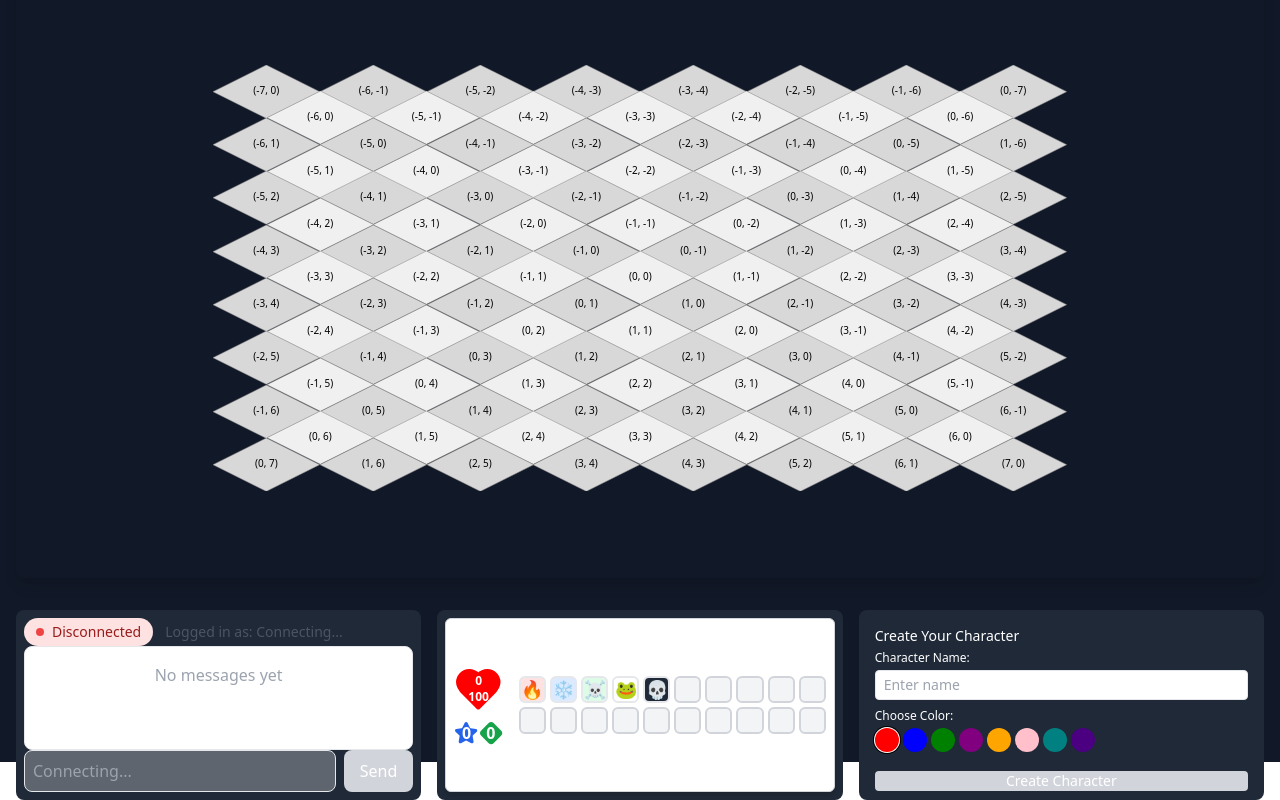
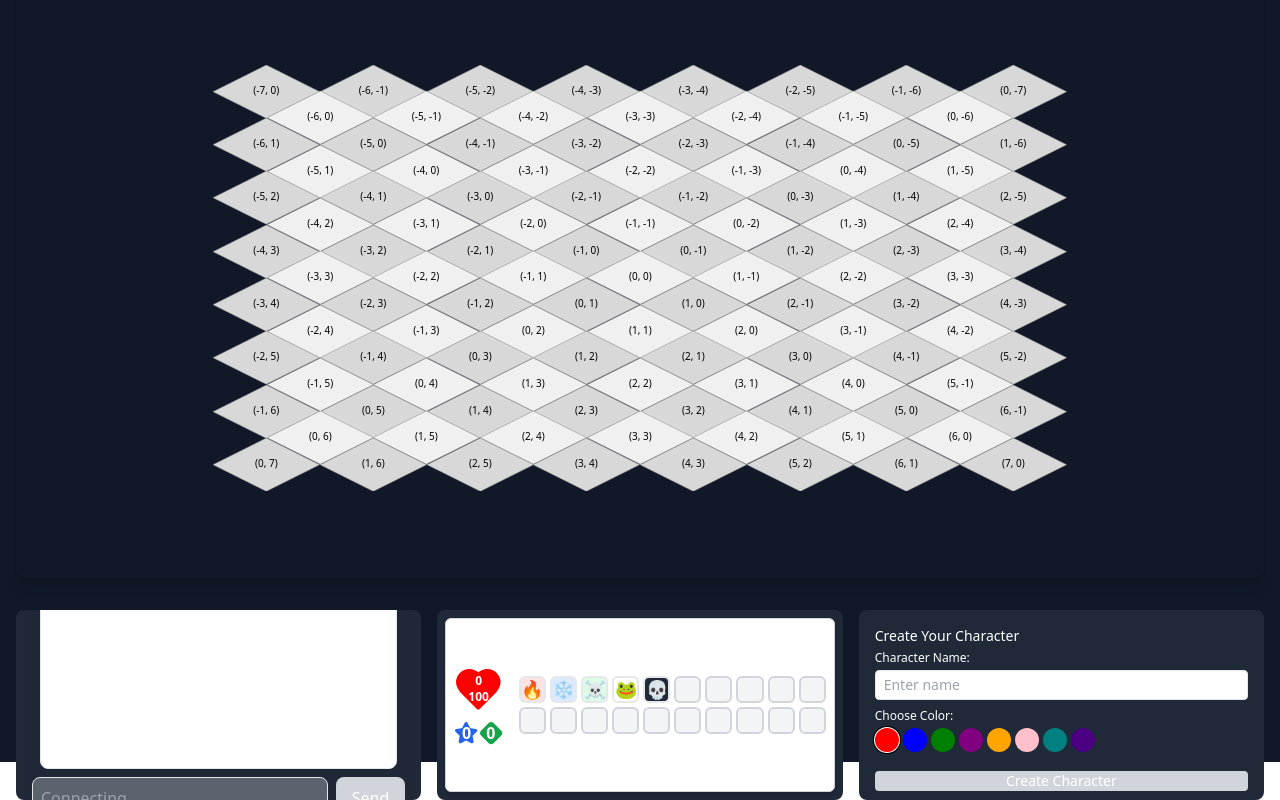
Before and after one commit to AntoineROYERB/dofus.js, a React (Vite) app in the folder frontend/: page / in a window 1280 px wide. Built offline with nearby package versions, Linux system fonts and the light colour scheme; no server answers; the HTML template or start-up script is replaced by a standard one.

Commit message:
feat: enhance chat components with improved styling and resizing functionality

```diff
--- a/frontend/src/components/Chat/Chat.tsx
+++ b/frontend/src/components/Chat/Chat.tsx
@@ -5,16 +5,18 @@
 
 export const Chat: React.FC = () => {
   return (
+    <div className="bg-gray-800/80 backdrop-blur-sm rounded-lg p-2 flex flex-col">
       <div className="flex flex-col h-full">
         {/* Keep ConnectionStatus fixed at the top */}
         <ConnectionStatus />
 
         {/* Scrollable chat window */}
-      <div className="flex-1 overflow-y-auto">
+        <div className="flex-1 overflow-y-auto p-2">
           <ChatWindow />
         </div>
 
         <ChatInput />
       </div>
+    </div>
   );
 };
--- a/frontend/src/components/Chat/ChatInput.tsx
+++ b/frontend/src/components/Chat/ChatInput.tsx
@@ -33,7 +33,7 @@
           onChange={(e) => setMessage(e.target.value)}
           disabled={!connected}
           placeholder={connected ? "Type a message..." : "Connecting..."}
-          className="flex-1 p-2 border rounded-lg focus:outline-none focus:ring-2 focus:ring-blue-500"
+          className="flex-1 p-2 border rounded-lg focus:outline-none focus:ring-2 focus:ring-blue-500 text-black"
         />
         <button
           type="submit"
--- a/frontend/src/components/Chat/ChatWindow.tsx
+++ b/frontend/src/components/Chat/ChatWindow.tsx
@@ -1,28 +1,54 @@
-import React, { useRef, useEffect } from "react";
+import React, { useState, useCallback, useRef, useEffect } from "react";
 import { useWebSocket } from "../../context/WebSocketContext";
 
 export const ChatWindow: React.FC = () => {
   const { chatMessages, userId } = useWebSocket();
   const messagesEndRef = useRef<HTMLDivElement>(null);
-  let lastMessageId: string | null = null; // Variable pour mémoriser l'ID du dernier message affiché
+  const chatWindowRef = useRef<HTMLDivElement>(null);
+  const [height, setHeight] = useState(200); // Initial height
+  let lastMessageId: string | null = null;
 
   useEffect(() => {
     messagesEndRef.current?.scrollIntoView({ behavior: "smooth" });
   }, [chatMessages]);
 
+  const startResizing = useCallback((mouseDownEvent: React.MouseEvent<HTMLDivElement>) => {
+    const startY = mouseDownEvent.clientY;
+    const startHeight = chatWindowRef.current?.offsetHeight || height;
+
+    const doDrag = (mouseMoveEvent: MouseEvent) => {
+      const newHeight = startHeight - (mouseMoveEvent.clientY - startY);
+      setHeight(newHeight > 100 ? newHeight : 100); // Set a minimum height
+    };
+
+    const stopDrag = () => {
+      window.removeEventListener('mousemove', doDrag);
+      window.removeEventListener('mouseup', stopDrag);
+    };
+
+    window.addEventListener('mousemove', doDrag);
+    window.addEventListener('mouseup', stopDrag);
+  }, [height]);
+
   return (
-    <div className="w-full h-full border rounded-lg bg-white shadow-sm">
-      <div className="overflow-y-auto p-4">
+    <div
+      ref={chatWindowRef}
+      style={{ height: `${height}px` }}
+      className="relative w-full border rounded-lg bg-white shadow-sm overflow-hidden"
+    >
+      <div
+        onMouseDown={startResizing}
+        className="absolute top-0 right-0 w-4 h-4 cursor-ns-resize bg-gray-400 hover:bg-gray-500 transition-colors"
+        title="Resize"
+      />
+      <div className="h-full overflow-y-auto p-4">
         {chatMessages.length === 0 ? (
-          <div className="text-gray-400 text-center">No messages yet</div>
+          <div className="text-gray-500 text-center">No messages yet</div>
         ) : (
           chatMessages.map((msg, index) => {
-            // Vérifie si l'ID du message est le même que celui du précédent
             if (msg.messageId === lastMessageId) {
-              return null; // Ignore ce message
+              return null;
             }
-
-            // Mémorise l'ID du message actuel
             lastMessageId = msg.messageId;
 
             return msg.type === "chat" ? (
@@ -34,8 +60,8 @@
                     : "bg-gray-100 w-fit max-w-[80%]"
                 }`}
               >
-                <div className="text-xs text-gray-600 mb-1">{msg.userName}</div>
-                <div className="break-words">{msg.content}</div>
+                <div className="text-xs text-gray-800 mb-1">{msg.userName}</div>
+                <div className="break-words text-black">{msg.content}</div>
               </div>
             ) : null;
           })
--- a/frontend/src/components/ConnectionStatus.tsx
+++ b/frontend/src/components/ConnectionStatus.tsx
@@ -18,7 +18,7 @@
         />
         {connected ? "Connected" : "Disconnected"}
       </div>
-      <p className="text-sm text-gray-600">
+      <p className="text-sm text-white">
         Logged in as: {userName || "Connecting..."}
       </p>
     </div>
```
Lines whose indentation alone changed are shown as unchanged.
